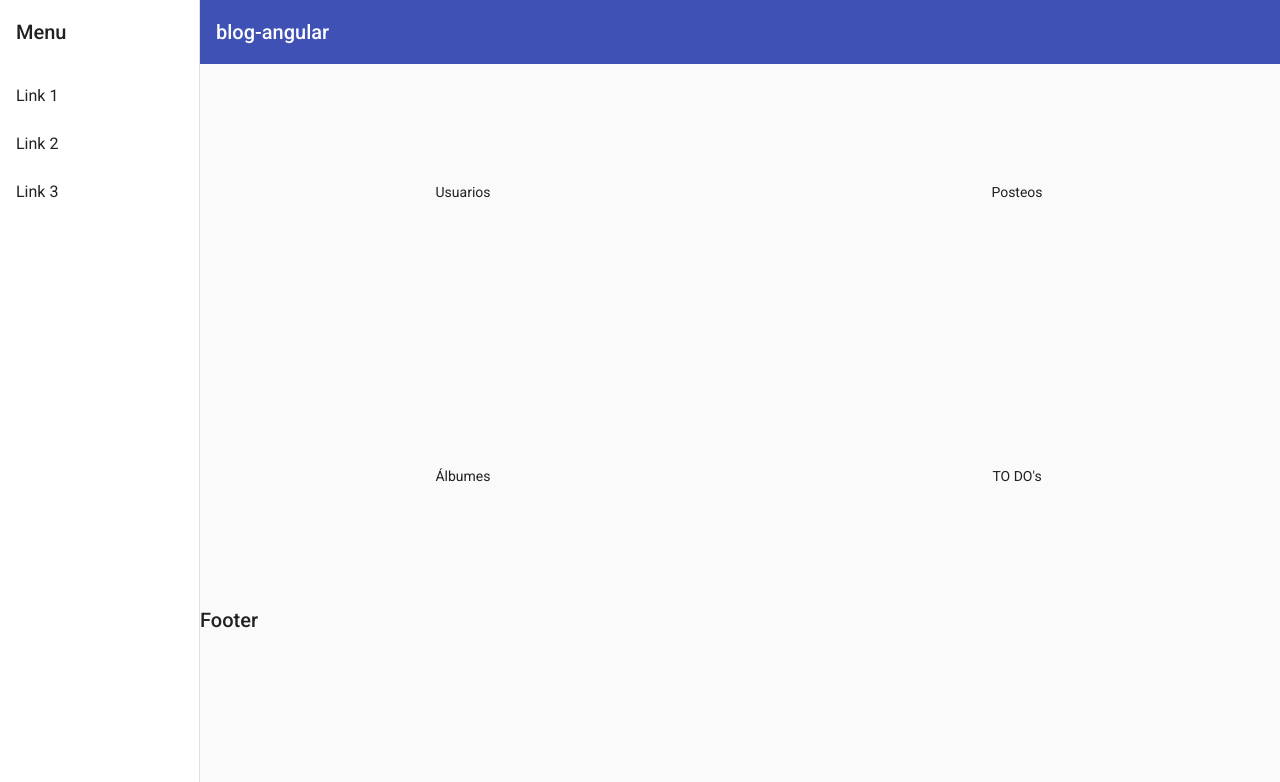
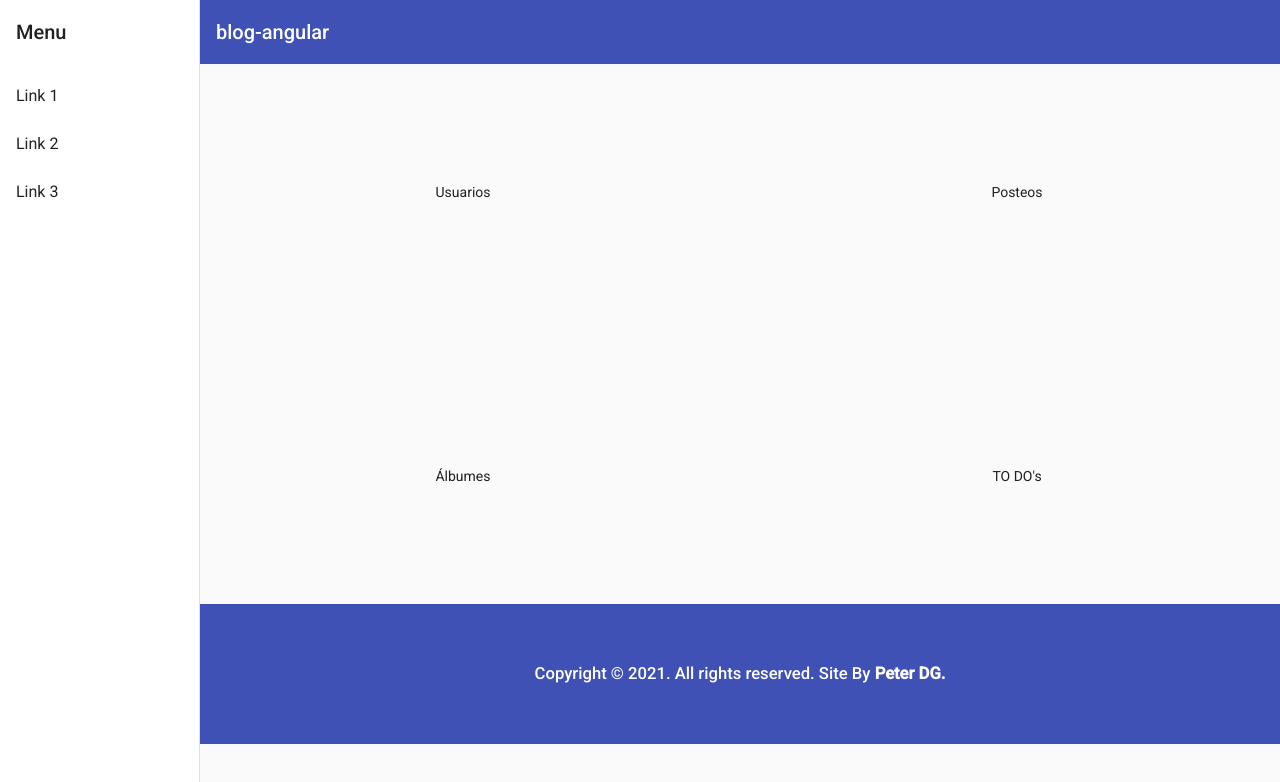
Before and after one commit to PeterDamianG/ChallengeAngularBlog, an Angular app: page /home in a window 1280 px wide. Shown: the top 782 px of the page. Built offline with nearby package versions, Linux system fonts and the light colour scheme.

Commit message:
add footer

```diff
--- a/src/app/app.component.html
+++ b/src/app/app.component.html
@@ -1,4 +1,4 @@
 <app-appbar>
   <router-outlet></router-outlet>
-  <h2>Footer</h2>
+  <app-footer></app-footer>
 </app-appbar>
--- a/src/app/app.module.ts
+++ b/src/app/app.module.ts
@@ -10,9 +10,10 @@ import { MatButtonModule } from '@angular/material/button';
 import { MatSidenavModule } from '@angular/material/sidenav';
 import { MatIconModule } from '@angular/material/icon';
 import { MatListModule } from '@angular/material/list';
+import { FooterComponent } from './core/layout/footer/footer.component';
 
 @NgModule({
-  declarations: [AppComponent, AppbarComponent],
+  declarations: [AppComponent, AppbarComponent, FooterComponent],
   imports: [
     BrowserModule,
     AppRoutingModule,
--- /dev/null
+++ b/src/app/core/layout/footer/footer.component.css
@@ -0,0 +1,8 @@
+.footer {
+  position: relative;
+  height: 17.5%;
+}
+.footer small {
+  width: 100%;
+  text-align: center;
+}
--- /dev/null
+++ b/src/app/core/layout/footer/footer.component.html
@@ -0,0 +1,5 @@
+<mat-toolbar color="primary" class="footer">
+  <small>
+    Copyright © {{ year }}. All rights reserved. Site By <b>Peter DG.</b>
+  </small>
+</mat-toolbar>
--- /dev/null
+++ b/src/app/core/layout/footer/footer.component.ts
@@ -0,0 +1,10 @@
+import { Component } from '@angular/core';
+
+@Component({
+  selector: 'app-footer',
+  templateUrl: './footer.component.html',
+  styleUrls: ['./footer.component.css'],
+})
+export class FooterComponent {
+  year: Number = new Date().getFullYear();
+}
```
Also changed, not shown: 1 other file (tests, documents, lock files or other folders).
